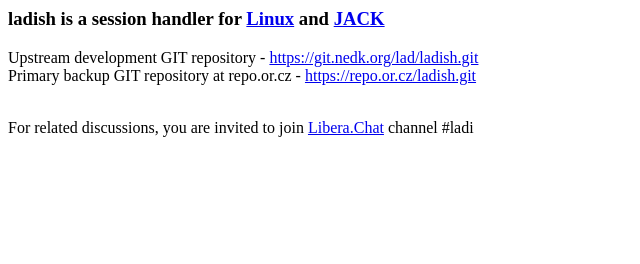
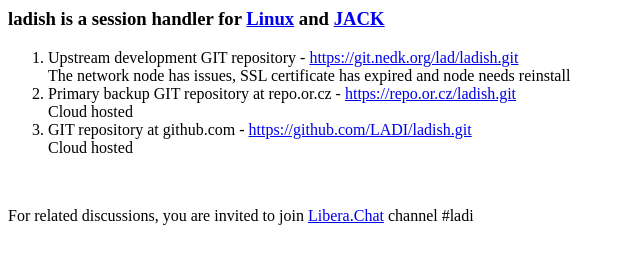
Before and after one commit to LADI/ladi.github.io, a plain HTML site: page index.html in a window 1280 px wide. Shown: the whole page, without its empty margins (0-640 px from the left). Drawn offline with Linux system fonts and the light colour scheme.

Commit message:
Update repo status, add the gh one

```diff
--- a/index.html
+++ b/index.html
@@ -4,8 +4,11 @@
   </head>
   <body>
     <h3>ladish is a session handler for <a href="https://kernel.org/">Linux</a> and <a href="https://jackaudio.org">JACK</a></h3>
-    Upstream development GIT repository - <a href="https://git.nedk.org/lad/ladish.git">https://git.nedk.org/lad/ladish.git</a><br />
-    Primary backup GIT repository at repo.or.cz - <a href="https://repo.or.cz/ladish.git">https://repo.or.cz/ladish.git</a><br />
+    <ol>
+      <li>Upstream development GIT repository - <a href="https://git.nedk.org/lad/ladish.git">https://git.nedk.org/lad/ladish.git</a><br />The network node has issues, SSL certificate has expired and node needs reinstall</li>
+      <li>Primary backup GIT repository at repo.or.cz - <a href="https://repo.or.cz/ladish.git">https://repo.or.cz/ladish.git</a><br />Cloud hosted</li>
+      <li>GIT repository at github.com - <a href="https://github.com/LADI/ladish.git">https://github.com/LADI/ladish.git</a><br />Cloud hosted</li>
+    </ol>
     <br />
     <p>For related discussions, you are invited to join <a href="https://libera.chat/">Libera.Chat</a> channel #ladi</p>
   </body>
```
